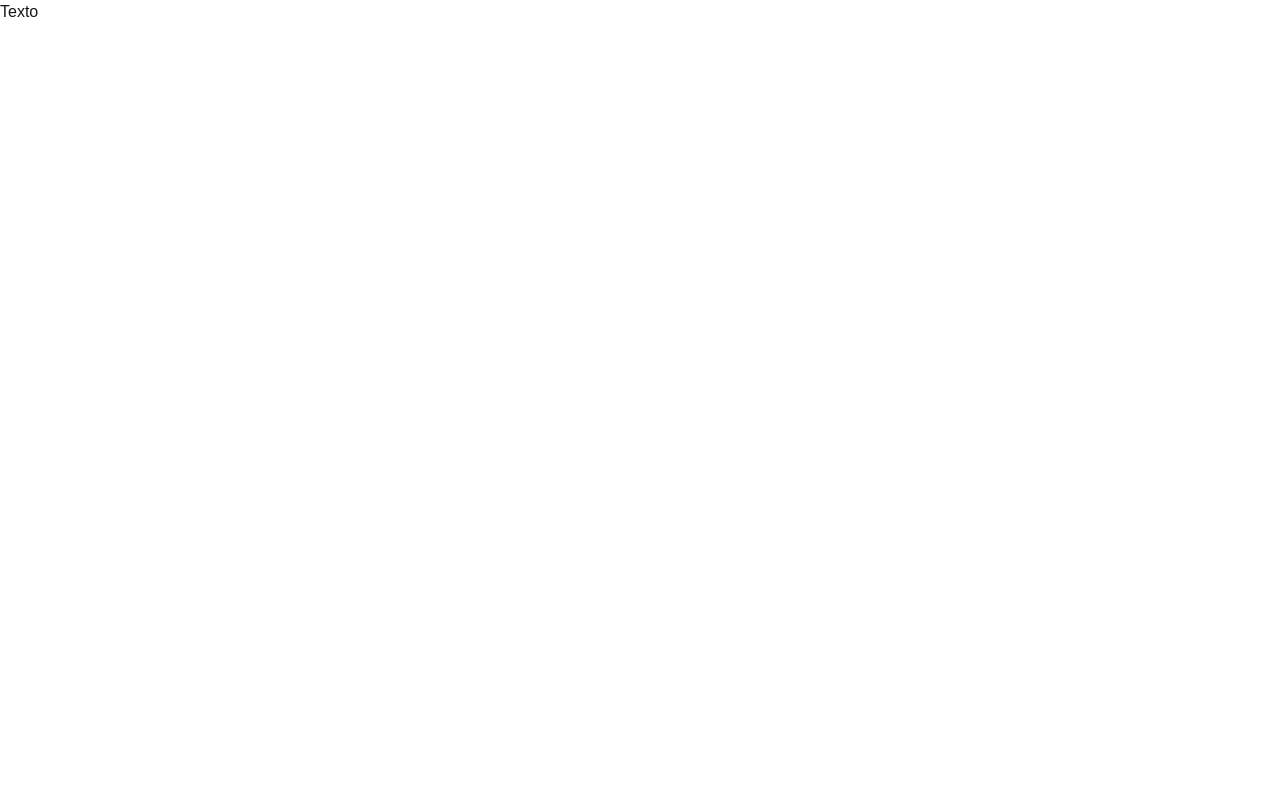
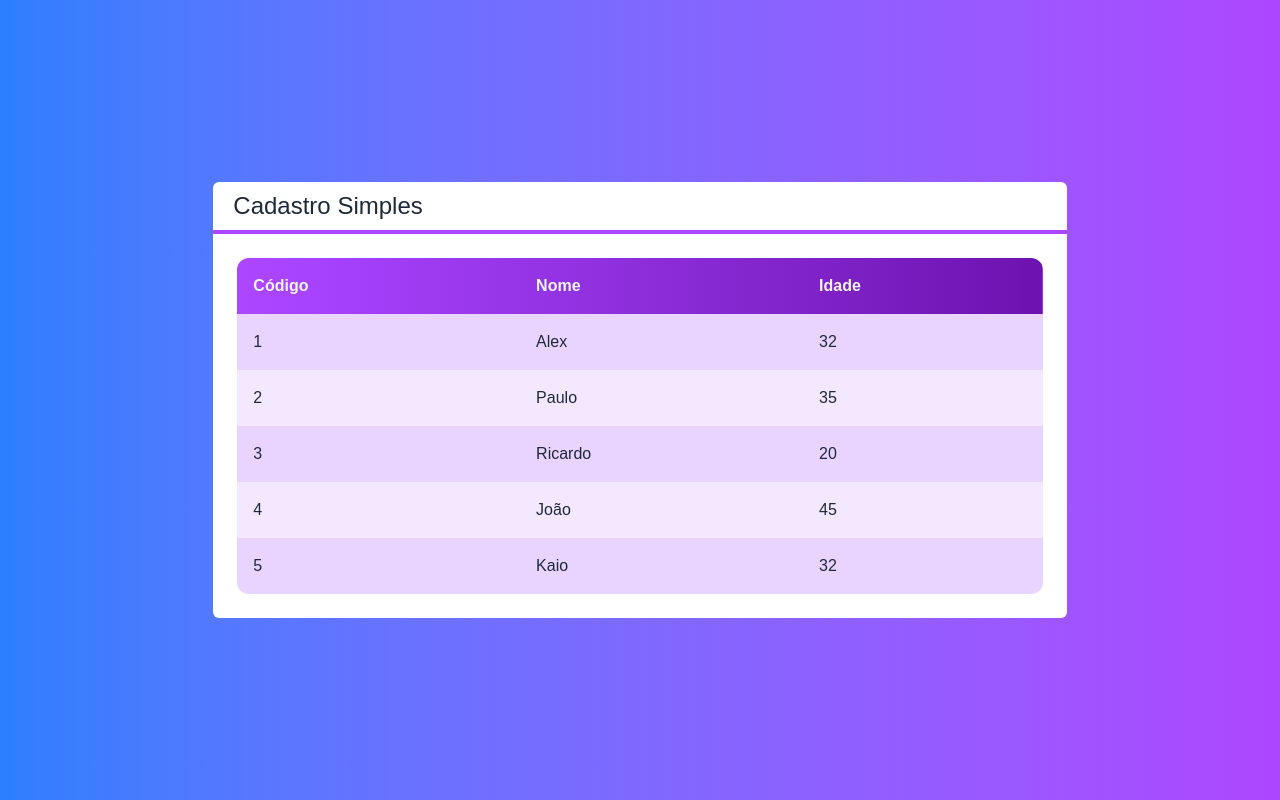
Before and after one commit to alexandre-campos-flooxai/React-section06-crud, a Next.js app in the folder next-crud/: page / in a window 1280 px wide. Built offline with nearby package versions, Linux system fonts and the light colour scheme.

Commit message:
feat: create class client and table

```diff
--- /dev/null
+++ b/next-crud/src/components/Layout.tsx
@@ -0,0 +1,20 @@
+import Titulo from "./Titulo";
+
+interface LayoutProps {
+  titulo: string;
+  children: any;
+}
+
+export default function Layout(props: LayoutProps) {
+  return (
+    <div
+      className={`
+        flex flex-col w-2/3
+        bg-white text-gray-800 rounded-md
+        `}
+    >
+      <Titulo>Cadastro Simples</Titulo>
+      <div className="p-6">{props.children}</div>
+    </div>
+  );
+}
--- /dev/null
+++ b/next-crud/src/components/Tabela.tsx
@@ -0,0 +1,44 @@
+import { table } from "console";
+import Cliente from "../core/Cliente";
+
+interface TabelaProps {
+  clientes: Cliente[];
+}
+
+export default function Tabela(props: TabelaProps) {
+  function renderizarTabela() {
+    return (
+      <tr>
+        <th className="text-left p-4">Código</th>
+        <th className="text-left p-4">Nome</th>
+        <th className="text-left p-4">Idade</th>
+      </tr>
+    );
+  }
+  function renderizarDados() {
+    return props.clientes?.map((cliente, i) => {
+      return (
+        <tr
+          key={cliente.id}
+          className={`${i % 2 === 0 ? "bg-purple-200" : "bg-purple-100"}`}
+        >
+          <td className="text-left p-4">{cliente.id}</td>
+          <td className="text-left p-4">{cliente.nome}</td>
+          <td className="text-left p-4">{cliente.idade}</td>
+        </tr>
+      );
+    });
+  }
+  return (
+    <table className="w-full rounded-xl overflow-hidden">
+      <thead
+        className={`
+        text-gray-100 bg-gradient-to-r from-purple-500 to-purple-800
+      `}
+      >
+        {renderizarTabela()}
+      </thead>
+      <tbody>{renderizarDados()}</tbody>
+    </table>
+  );
+}
--- /dev/null
+++ b/next-crud/src/components/Titulo.tsx
@@ -0,0 +1,8 @@
+export default function Titulo(props) {
+  return (
+    <div className="flex flex-col justify-center">
+      <h1 className="px-5 py-2 text-2xl">{props.children}</h1>
+      <hr className="border-2 border-purple-500" />
+    </div>
+  );
+}
--- /dev/null
+++ b/next-crud/src/core/Cliente.ts
@@ -0,0 +1,27 @@
+export default class Cliente {
+  #id: string;
+  #nome: string;
+  #idade: number;
+
+  constructor(nome: string, idade: number, id: string | null) {
+    this.#nome = nome;
+    this.#idade = idade;
+    this.#id = id || "";
+  }
+
+  static vazio() {
+    return new Cliente("", 0, null);
+  }
+
+  get id() {
+    return this.#id;
+  }
+
+  get nome() {
+    return this.#nome;
+  }
+
+  get idade() {
+    return this.#idade;
+  }
+}
--- a/next-crud/src/pages/index.tsx
+++ b/next-crud/src/pages/index.tsx
@@ -1,3 +1,24 @@
+import Layout from "../components/Layout";
+import Tabela from "../components/Tabela";
+import Cliente from "../core/Cliente";
+
 export default function Home() {
-  return <span className="flex  ">Texto</span>;
+  const clientes = [
+    new Cliente("Alex", 32, "1"),
+    new Cliente("Paulo", 35, "2"),
+    new Cliente("Ricardo", 20, "3"),
+    new Cliente("João", 45, "4"),
+    new Cliente("Kaio", 32, "5"),
+  ];
+  return (
+    <span
+      className={`flex justify-center items-center h-screen
+    bg-gradient-to-r from-blue-500 to-purple-500
+    text-white`}
+    >
+      <Layout titulo="Cadastro Simples">
+        <Tabela clientes={clientes}></Tabela>
+      </Layout>
+    </span>
+  );
 }
```
